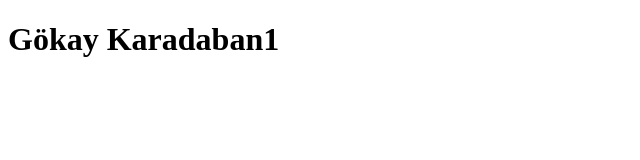
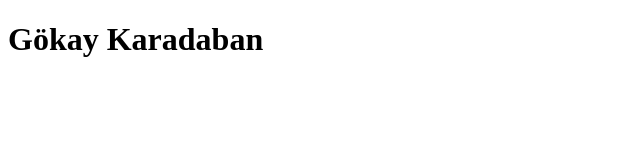
Before and after one commit to karadaban/karadaban.github.io, a plain HTML site: page index.html in a window 1280 px wide. Shown: the full height of the page, 0-640 px from the left. Drawn offline with Linux system fonts and the light colour scheme.

Commit message:
Revert "degişti"
This reverts commit 11c18f02aee9e9e1e892f121fc2348552b2d5756.

```diff
--- a/index.html
+++ b/index.html
@@ -7,6 +7,6 @@
     <title>Document</title>
 </head>
 <body>
-    <h1>Gökay Karadaban1</h1>
+    <h1>Gökay Karadaban</h1>
 </body>
 </html>
```
